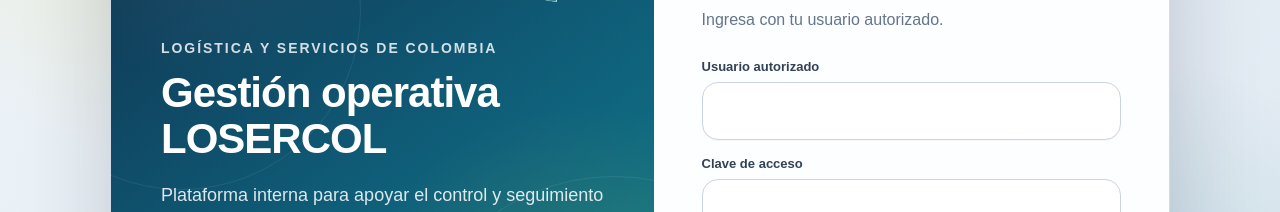
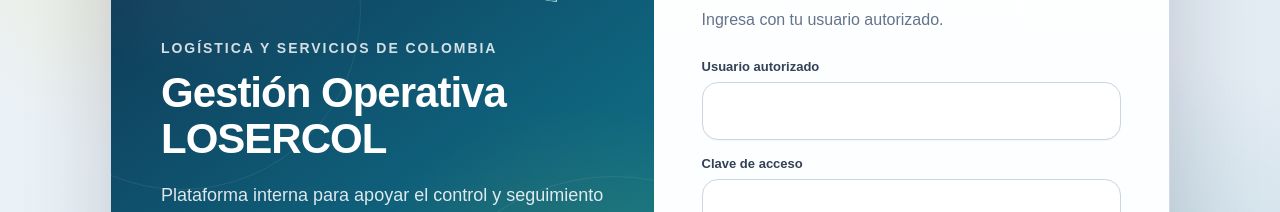
Before and after one commit to xniffer1-ops/losercol-app, a Next.js app: page /login in a window 1280 px wide. Shown: the part 282-494 px from the top of the page. Built offline with nearby package versions, Linux system fonts and the light colour scheme; no server answers.

Commit message:
presentacion

```diff
--- a/app/login/page.tsx
+++ b/app/login/page.tsx
@@ -66,7 +66,7 @@ export default function LoginPage() {
             <div className="brand-copy">
               <p className="brand-kicker">Logística y Servicios de Colombia</p>
               <h1 className="brand-title">
-                Gestión operativa LOSERCOL
+                Gestión Operativa LOSERCOL
               </h1>
               <p className="brand-text">
                 Plataforma interna para apoyar el control y seguimiento de las operaciones.
```
